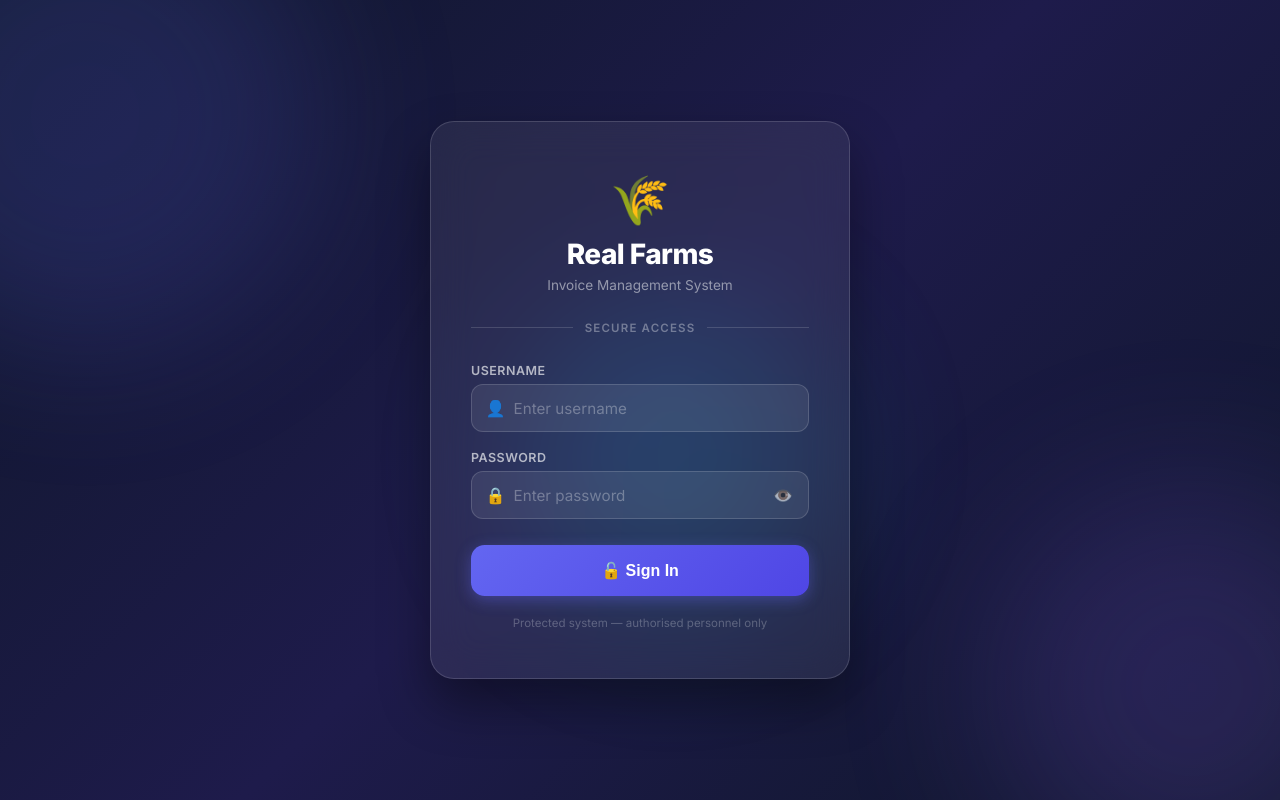
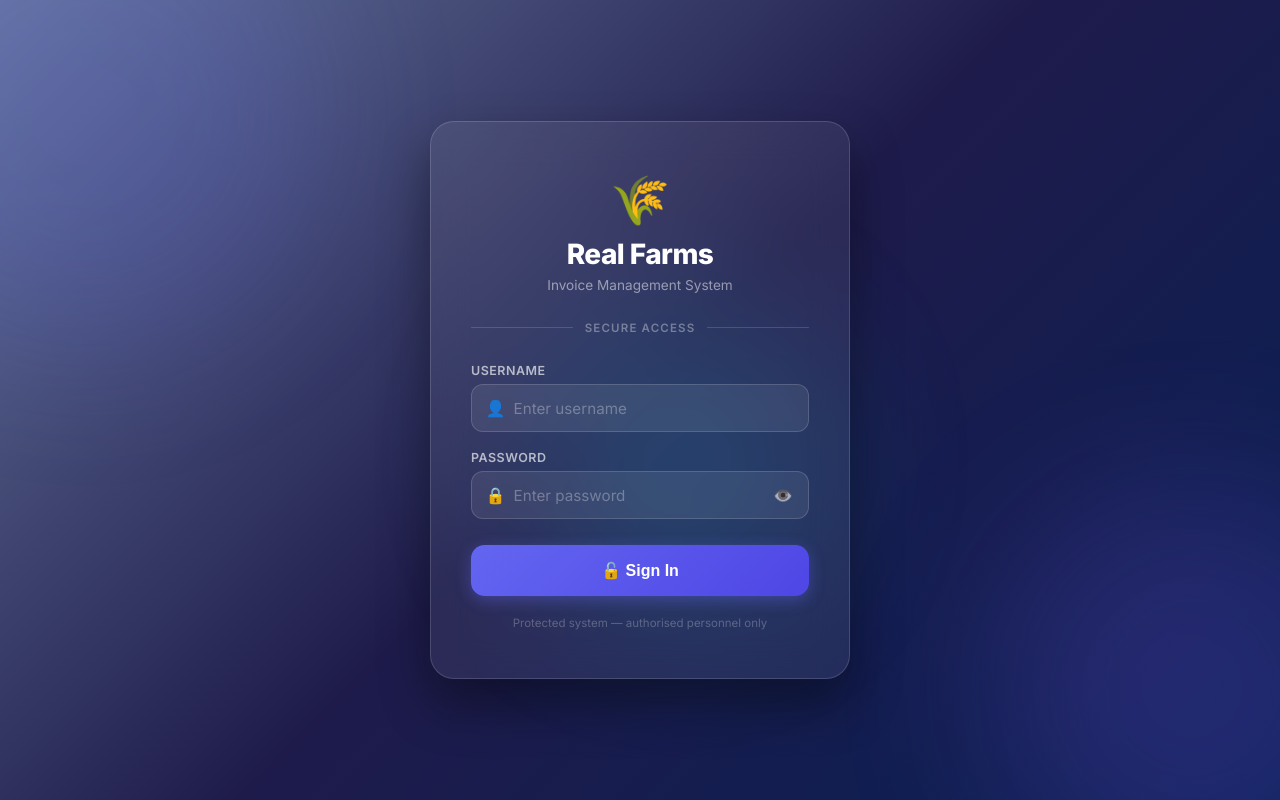
Before and after one commit to Aadii101005/invoice-manager, a React (Vite) app in the folder frontend/: page / in a window 1280 px wide. Built offline with nearby package versions, Linux system fonts and the light colour scheme.

Commit message:
chore: update admin password to RealFarms@2026 and tweak login bg color

```diff
--- a/frontend/src/index.css
+++ b/frontend/src/index.css
@@ -254,7 +254,7 @@ input[type=number] { -moz-appearance: textfield; appearance: textfield; }
 .login-bg {
   min-height: 100vh; width: 100%;
   display: flex; align-items: center; justify-content: center;
-  background: linear-gradient(135deg, #0f172a 0%, #1e1b4b 50%, #0f172a 100%);
+  background: linear-gradient(135deg, #65759a 0%, #1e1b4b 50%, #092054 100%);
   position: relative; overflow: hidden; padding: 1rem;
 }
 
```
Also changed, not shown: 1 other file (tests, documents, lock files or other folders).
